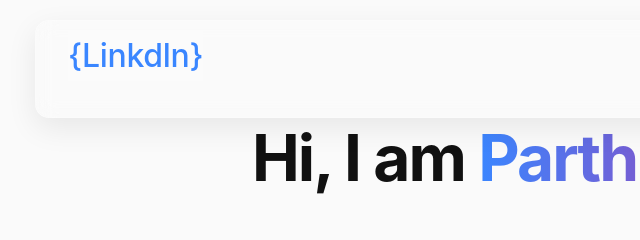
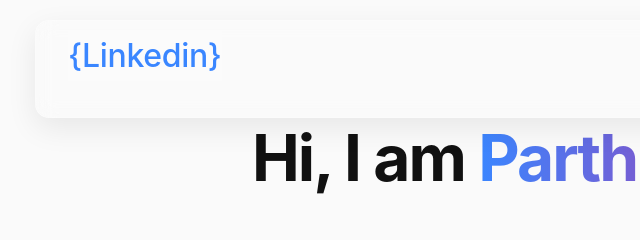
Before and after one commit to Parthkh16/Project, a plain HTML site: page index.html in a window 1280 px wide. Shown: the top 240 px of the page, 5-645 px from the left. Drawn offline with Linux system fonts and the light colour scheme.

Commit message:
Update index.html

```diff
--- a/index.html
+++ b/index.html
@@ -10,7 +10,7 @@
   <body class="light" id="top">
     <header class="header center">
       <h3>
-        <a href="https://www.linkedin.com/in/parth-khandelwal-a83b62266" class="link">{Linkdln}</a>
+        <a href="https://www.linkedin.com/in/parth-khandelwal-a83b62266" class="link">{Linkedin}</a>
       </h3>
       <nav class="nav center">
         <ul class="nav__list center">
```
